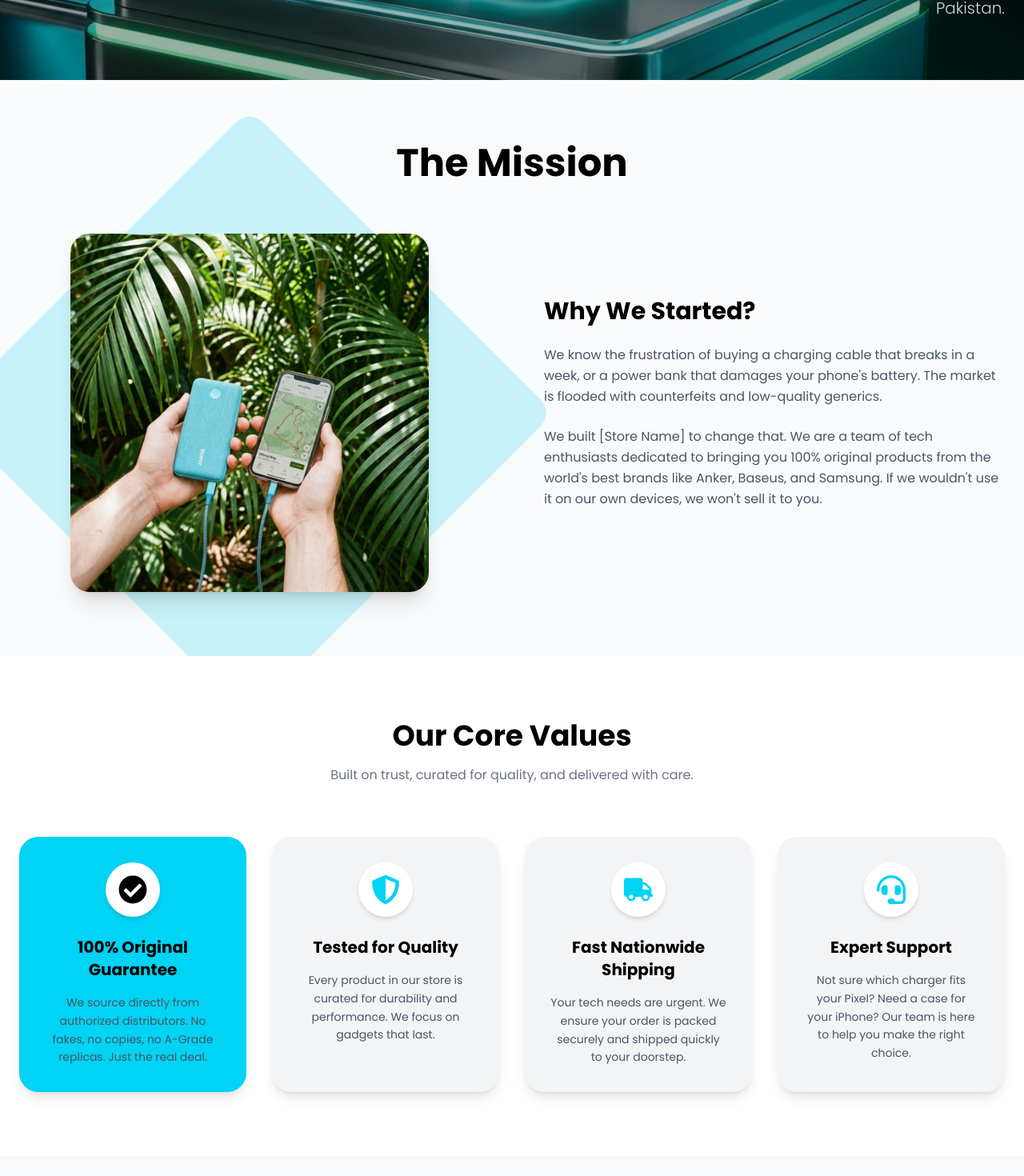
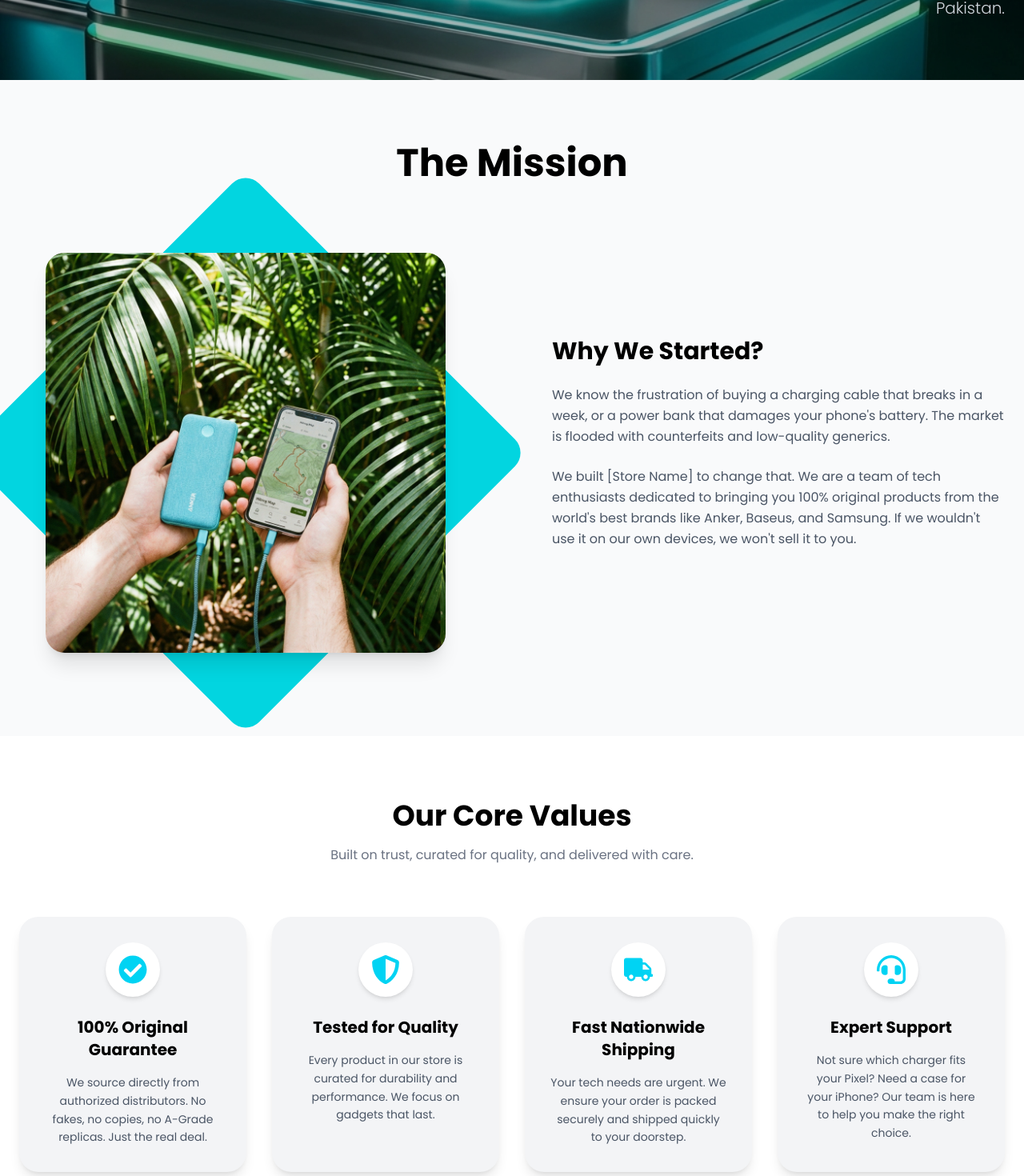
Before and after one commit to Shinvo-Ecomerece-Store/Front-End, a React (Vite) app: page /about in a window 1280 px wide. Shown: the part 500-1970 px from the top of the page at 80% size. Built offline with nearby package versions, Linux system fonts and the light colour scheme.

Commit message:
try to fix problems of the about us page

```diff
--- a/src/components/About/CoreValues.jsx
+++ b/src/components/About/CoreValues.jsx
@@ -5,15 +5,15 @@ const CoreValues = () => {
     const values = [
         {
             id: 1,
-            icon: <FaCheckCircle className="text-4xl text-black" />,
+            icon: <FaCheckCircle className="text-4xl text-cyan-400 group-hover:text-black" />,
             title: "100% Original Guarantee",
             description: "We source directly from authorized distributors. No fakes, no copies, no A-Grade replicas. Just the real deal.",
-            bg: "bg-cyan-400", // Special highlight for first one
-            textColor: "text-black"
+            bg: "bg-gray-100",
+            textColor: "text-black",
         },
         {
             id: 2,
-            icon: <FaShieldAlt className="text-4xl text-cyan-400" />,
+            icon: <FaShieldAlt className="text-4xl text-cyan-400 group-hover:text-black" />,
             title: "Tested for Quality",
             description: "Every product in our store is curated for durability and performance. We focus on gadgets that last.",
             bg: "bg-gray-100",
@@ -21,7 +21,7 @@ const CoreValues = () => {
         },
         {
             id: 3,
-            icon: <FaTruck className="text-4xl text-cyan-400" />,
+            icon: <FaTruck className="text-4xl text-cyan-400 group-hover:text-black" />,
             title: "Fast Nationwide Shipping",
             description: "Your tech needs are urgent. We ensure your order is packed securely and shipped quickly to your doorstep.",
             bg: "bg-gray-100",
@@ -29,7 +29,7 @@ const CoreValues = () => {
         },
         {
             id: 4,
-            icon: <FaHeadset className="text-4xl text-cyan-400" />,
+            icon: <FaHeadset className="text-4xl text-cyan-400 group-hover:text-black" />,
             title: "Expert Support",
             description: "Not sure which charger fits your Pixel? Need a case for your iPhone? Our team is here to help you make the right choice.",
             bg: "bg-gray-100",
@@ -45,9 +45,8 @@ const CoreValues = () => {
 
                 <div className="grid grid-cols-1 md:grid-cols-2 lg:grid-cols-4 gap-8">
                     {values.map((value) => (
-                        <div key={value.id} className={`${value.bg} rounded-3xl p-8 shadow-lg flex flex-col items-center hover:shadow-2xl transition-shadow duration-300`}>
+                        <div key={value.id} className={`${value.bg} rounded-3xl p-8 shadow-lg hover:bg-cyan-400 transition-all duration-400 group flex flex-col items-center hover:shadow-2xl transition-shadow duration-300`}>
                             <div className="bg-white p-4 rounded-full shadow-md mb-6 relative">
-                                {/* Small checkmark badge for regular icons if needed, but main icon is enough */}
                                 {value.icon}
                             </div>
                             <h3 className={`text-xl font-bold mb-4 ${value.textColor}`}>{value.title}</h3>
--- a/src/components/About/Mission.jsx
+++ b/src/components/About/Mission.jsx
@@ -7,38 +7,22 @@ const Mission = () => {
             <div className="max-w-7xl mx-auto px-6">
                 <h2 className="text-4xl md:text-5xl font-bold text-center mb-16">The Mission</h2>
 
-                <div className="flex flex-col lg:flex-row items-center gap-12 lg:gap-20">
+                <div className="flex flex-col lg:flex-row items-center gap-[100px]">
                     {/* Image Side */}
-                    <div className="relative w-full lg:w-1/2 flex justify-center order-2 lg:order-1">
-                        {/* Mobile: Image comes second (order-2) or first? Screenshot 2 shows Text "Why We Started" then text paragraphs.
-                        Wait, typically "Why We Started" is the header for the text section.
-                        In the desktop screenshot, Image is Left, Text "Why We Started" is Right.
-                        In Mobile, usually it stacks. The user said "responsive same as like in the second one pic".
-                        The second pic shows: Header "Why We Started?", then paragraph "We know the frustration...".
-                        The image is NOT visible in that mobile crop. It might be above or below.
-                        I will stick to Image First (Order-1) for standard mobile flow, or Text First if that's preferred.
-                        Actually, looking at the crop again, it seems it's just the text section shown.
-                        Let's keep standard stacking: Image then Text on mobile is common, but sometimes Text then Image.
-                        Let's do Image Top (default) -> Text Bottom.
-                     */}
-                        <div className="relative">
+                    <div className="relative w-full lg:w-[50%] flex justify-center order-2 py-6 lg:order-1">
+                        <div className="relative w-[500px] h-[500px]">
                             {/* Geometric Shape Background */}
-                            <div className="hidden lg:block absolute top-1/2 left-1/2 transform -translate-x-1/2 -translate-y-1/2 w-[120%] h-[120%] bg-cyan-400 rotate-45 opacity-20 rounded-3xl z-0"></div>
-                            <div className="hidden lg:block absolute top-1/2 left-1/2 transform -translate-x-1/2 -translate-y-1/2 w-[80%] h-[80%] bg-cyan-400 rotate-12 -z-0 rounded-3xl"></div>
-                            {/* Mobile geometric shapes? Maybe simpler or hidden to save space/clutter */}
-                            <div className="lg:hidden absolute top-1/2 left-1/2 transform -translate-x-1/2 -translate-y-1/2 w-full h-full bg-cyan-400/20 rotate-6 rounded-3xl z-0"></div>
-
-                            {/* Actual Image */}
+                            <div className="hidden lg:block w-[100%] h-[100%] bg-[#02D5E0] rotate-45 rounded-3xl z-0"></div>
                             <img
                                 src={missionImg}
                                 alt="Hands holding power bank"
-                                className="relative z-10 rounded-3xl shadow-xl w-full max-w-md object-cover transform hover:scale-105 transition-transform duration-500"
+                                className="absolute top-0 left-0 z-10 rounded-3xl shadow-xl w-[500px] h-[500px] object-cover transform hover:scale-105 transition-transform duration-500"
                             />
                         </div>
                     </div>
 
                     {/* Text Side */}
-                    <div className="w-full lg:w-1/2 order-1 lg:order-2 text-center lg:text-left">
+                    <div className="w-full lg:w-[50%] order-1 lg:order-2 text-center lg:text-left py-6">
                         <h3 className="text-3xl font-bold mb-6">Why We Started?</h3>
                         <p className="text-gray-600 mb-6 leading-relaxed">
                             We know the frustration of buying a charging cable that breaks in a week, or a power bank that damages your phone's battery. The market is flooded with counterfeits and low-quality generics.
```
Also changed, not shown: src/assets/aboutmission.jpg (added).
